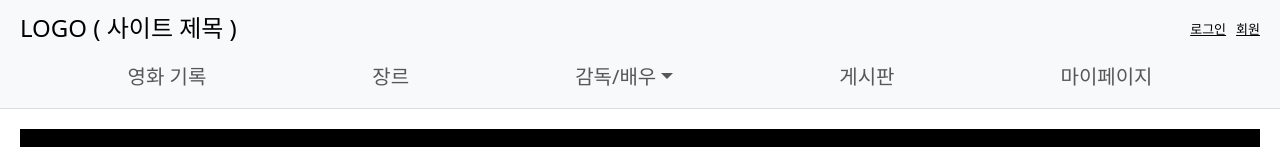
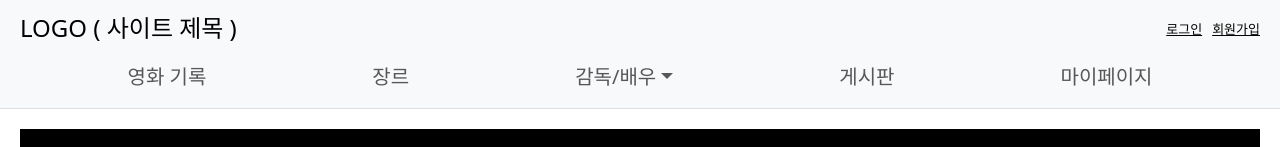
Before and after one commit to ICT-4-A/Frontend, a React (Create React App) app: page / in a window 1280 px wide. Shown: the top 147 px of the page. Built offline with nearby package versions, Linux system fonts and the light colour scheme.

Commit message:
feat#13 최종 수정

```diff
--- a/src/components/Layout.tsx
+++ b/src/components/Layout.tsx
@@ -42,7 +42,7 @@ const Layout: React.FC<LayoutProps> = ({ children }) => {
               로그인
             </Link>
             <Link to="/signup" style={{ color: 'black', fontSize: '13px' }}>
-              회원
+              회원가입
             </Link>
           </div>
         </div>
```
